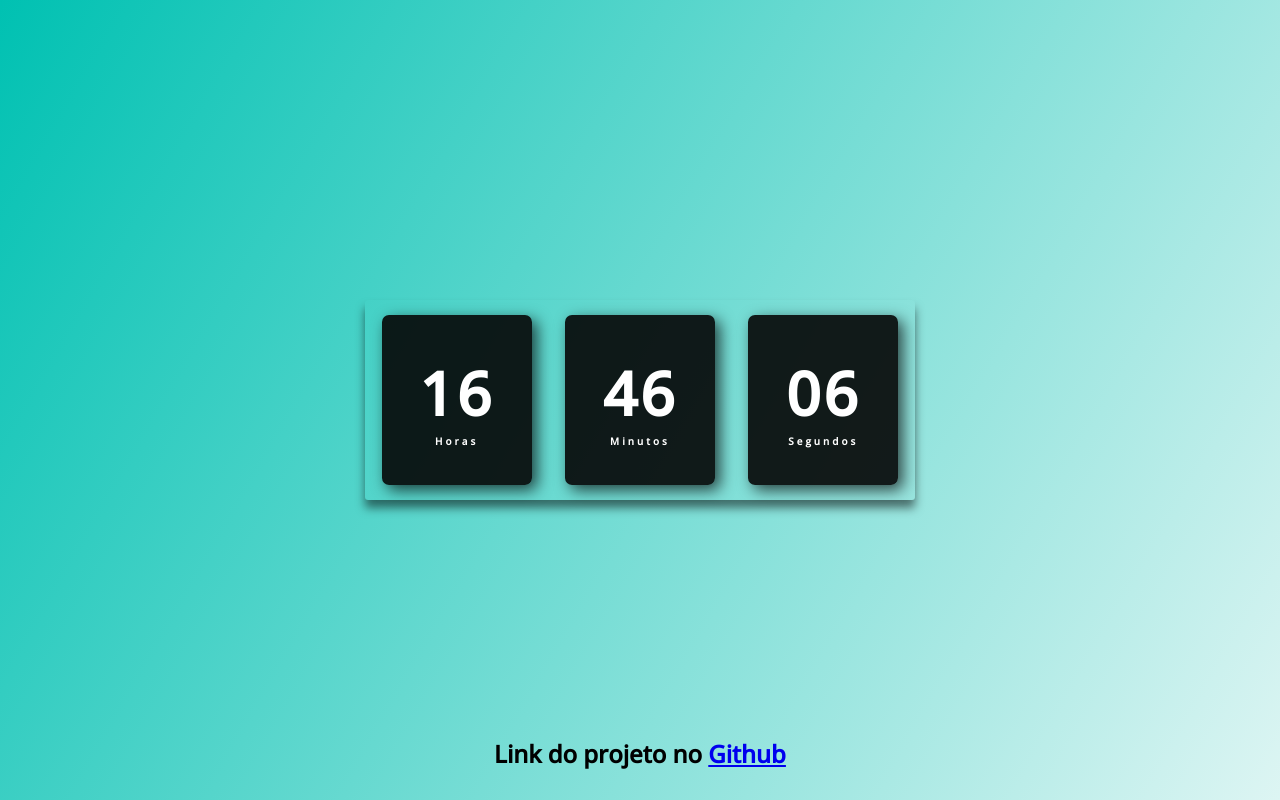
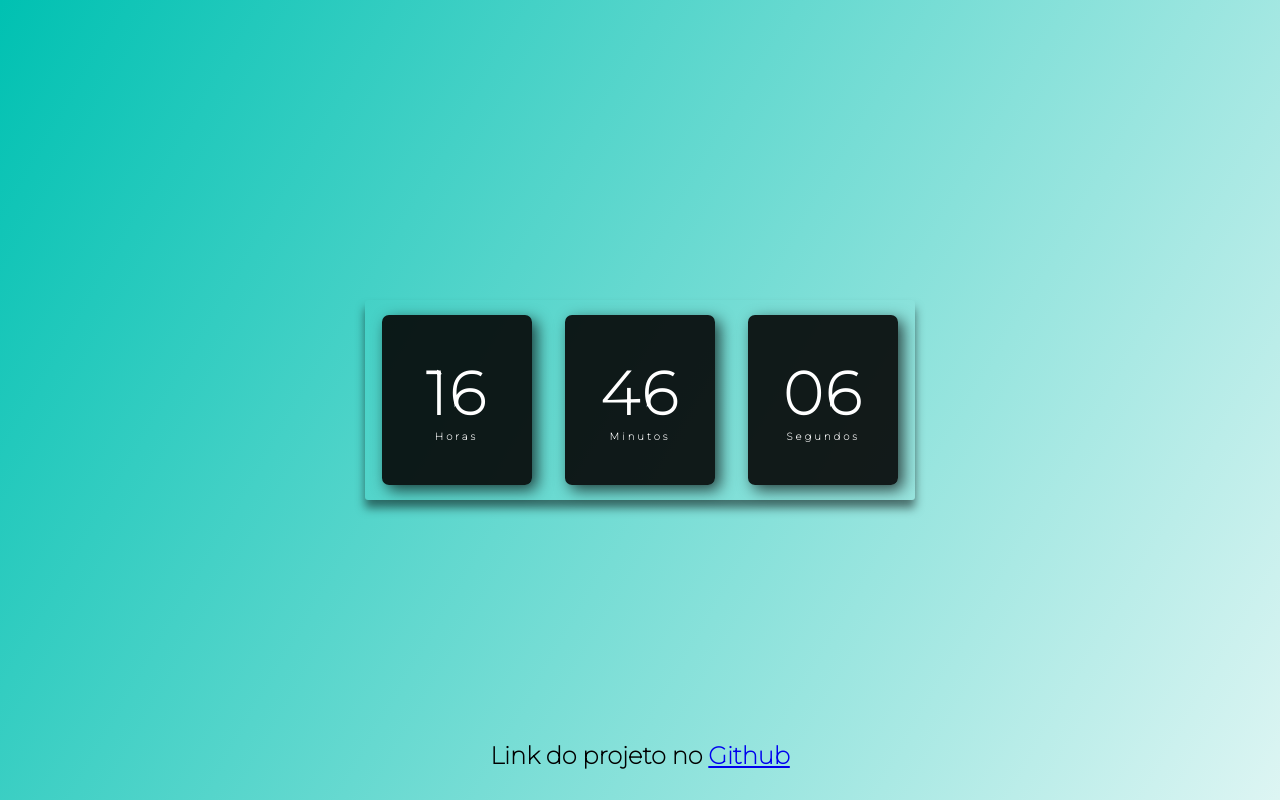
Before and after one commit to FariaDev/RelogioDigital, a plain HTML site: page index.html in a window 1280 px wide. Drawn offline with nearby package versions, Linux system fonts and the light colour scheme.

Commit message:
Mudança da Fonte

```diff
--- a/assets/css/style.css
+++ b/assets/css/style.css
@@ -1,9 +1,11 @@
 @import url('https://fonts.googleapis.com/css2?family=Open+Sans:wght@300;400;500&display=swap');
+@import url('https://fonts.googleapis.com/css2?family=Montserrat:wght@100&display=swap');
+
 
 * {
     margin: 0;
     padding: 0;
-    font-family: 'Open Sans', sans-serif;
+    font-family: 'Montserrat';
 }
 
 body {
```
